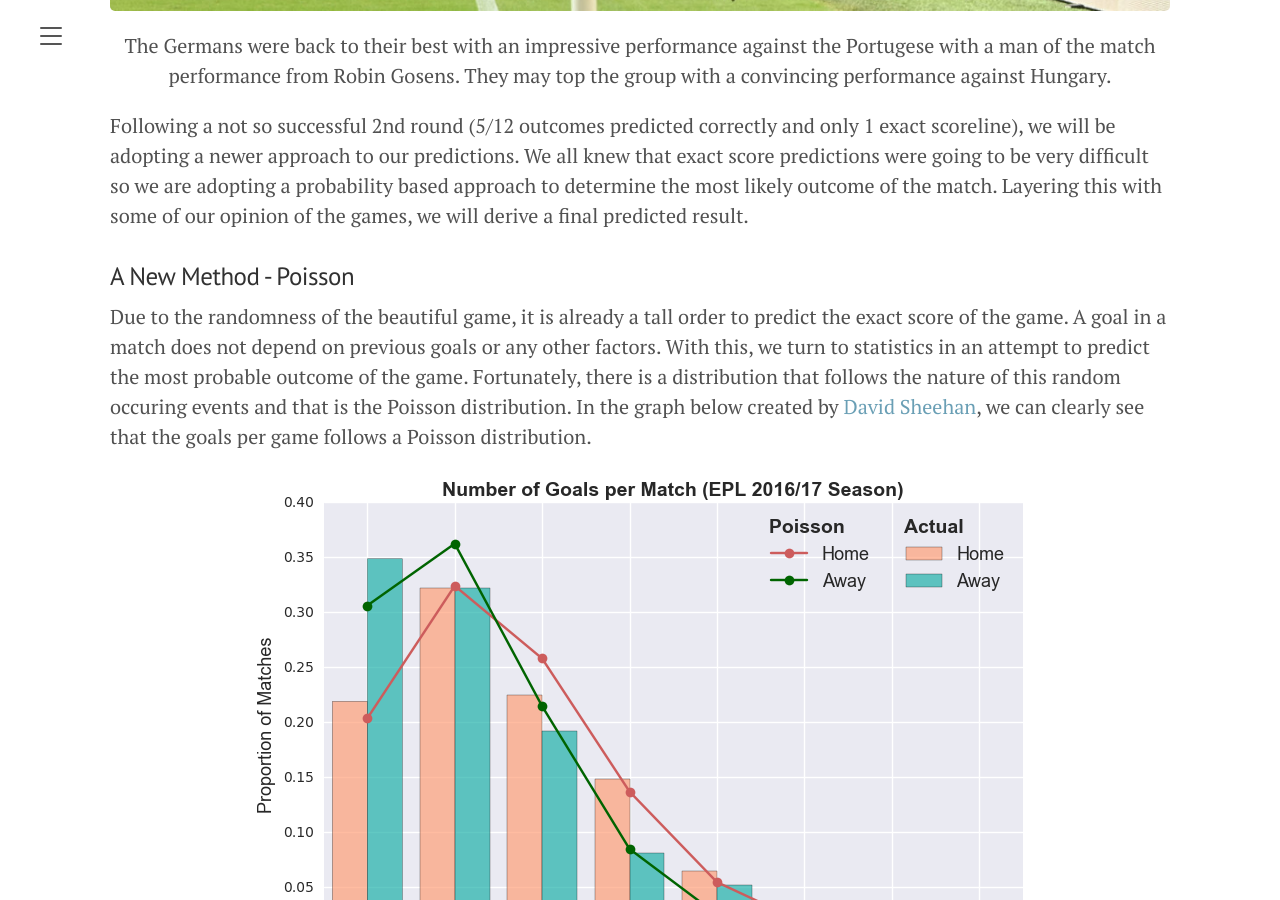
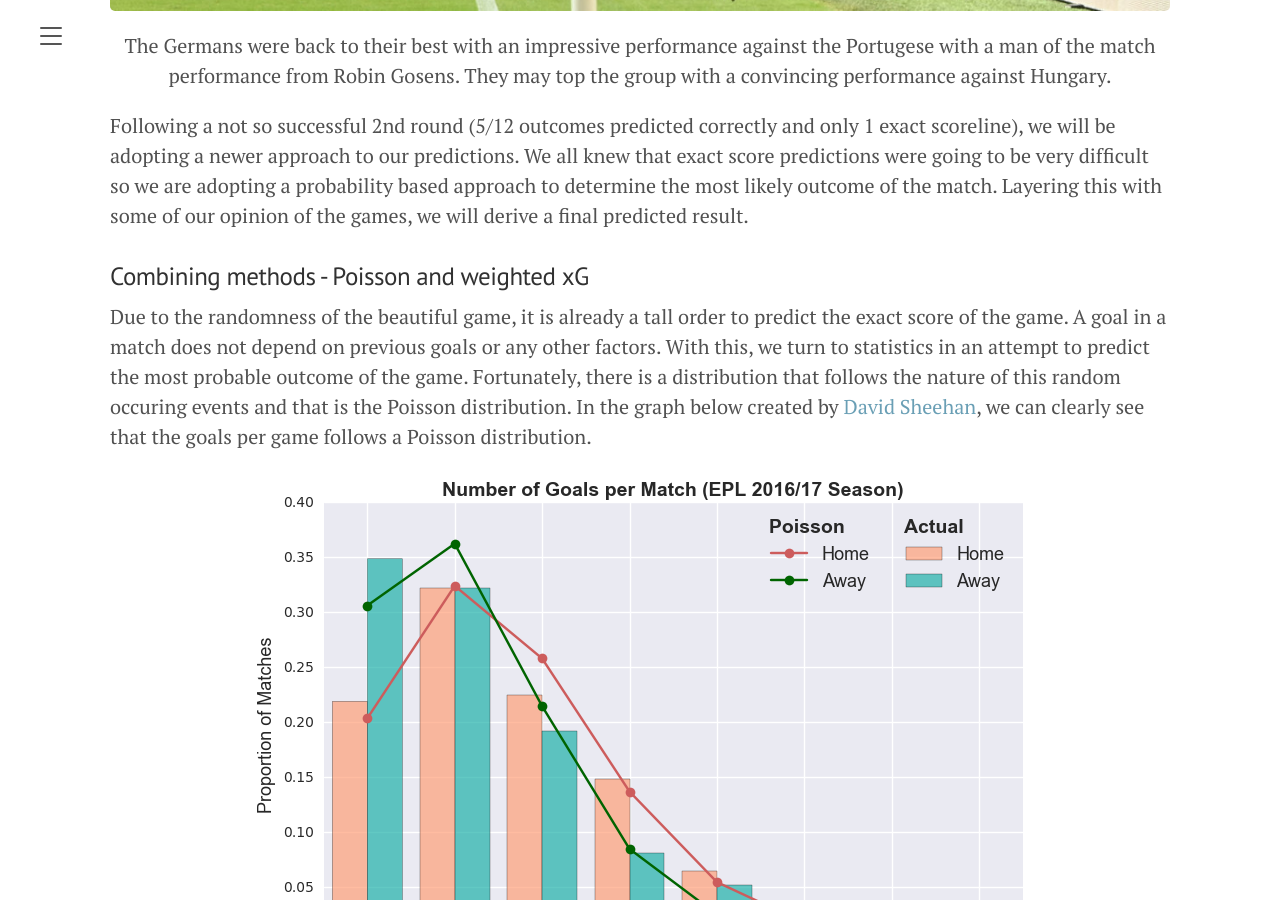
Before and after one commit to chuazy94/zy_blog_2, a Jekyll site: the page built from _posts/2021-06-19-euros-prediction-md3.md, in a window 1280 px wide and 900 px high, scrolled down 818 px. Built offline with Jekyll 4.4.1, drawn with Linux system fonts in a browser that asks for light colours.

Commit message:
Update 2021-06-19-euros-prediction-md3.md

```diff
--- a/_posts/2021-06-19-euros-prediction-md3.md
+++ b/_posts/2021-06-19-euros-prediction-md3.md
@@ -12,7 +12,7 @@ The Germans were back to their best with an impressive performance against the P
 
 Following a not so successful 2nd round (5/12 outcomes predicted correctly and only 1 exact scoreline), we will be adopting a newer approach to our predictions. We all knew that exact score predictions were going to be very difficult so we are adopting a probability based approach to determine the most likely outcome of the match. Layering this with some of our opinion of the games, we will derive a final predicted result.
 
-### A New Method - Poisson
+### Combining methods - Poisson and weighted xG
 
 Due to the randomness of the beautiful game, it is already a tall order to predict the exact score of the game. A goal in a match does not depend on previous goals or any other factors. With this, we turn to statistics in an attempt to predict the most probable outcome of the game. Fortunately, there is a distribution that follows the nature of this random occuring events and that is the Poisson distribution. In the graph below created by <a href="https://dashee87.github.io/">David Sheehan</a>, we can clearly see that the goals per game follows a Poisson distribution.
 
```
